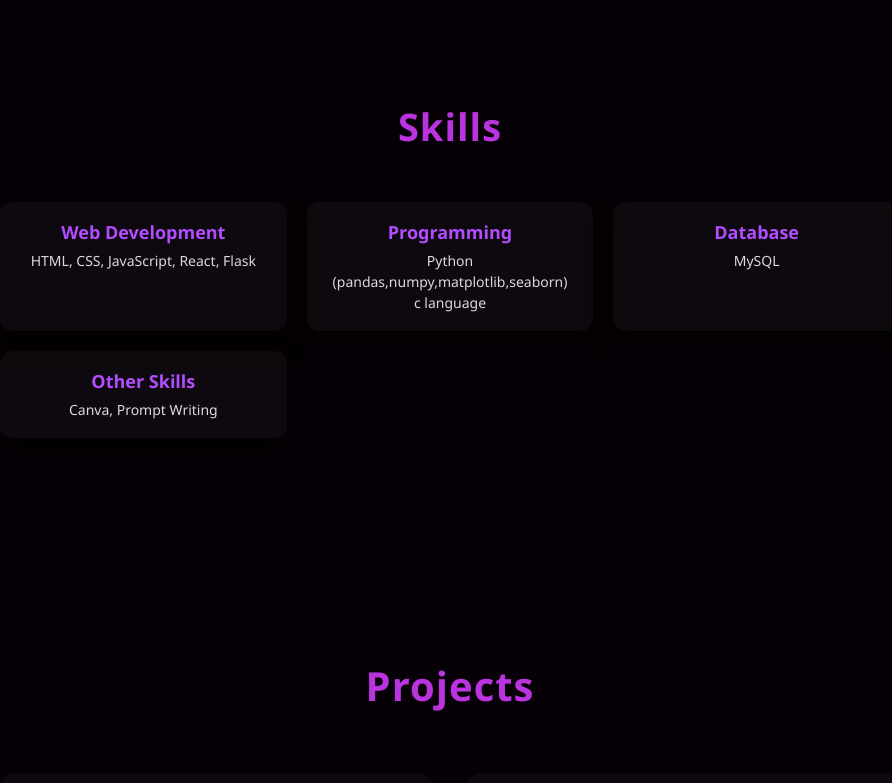
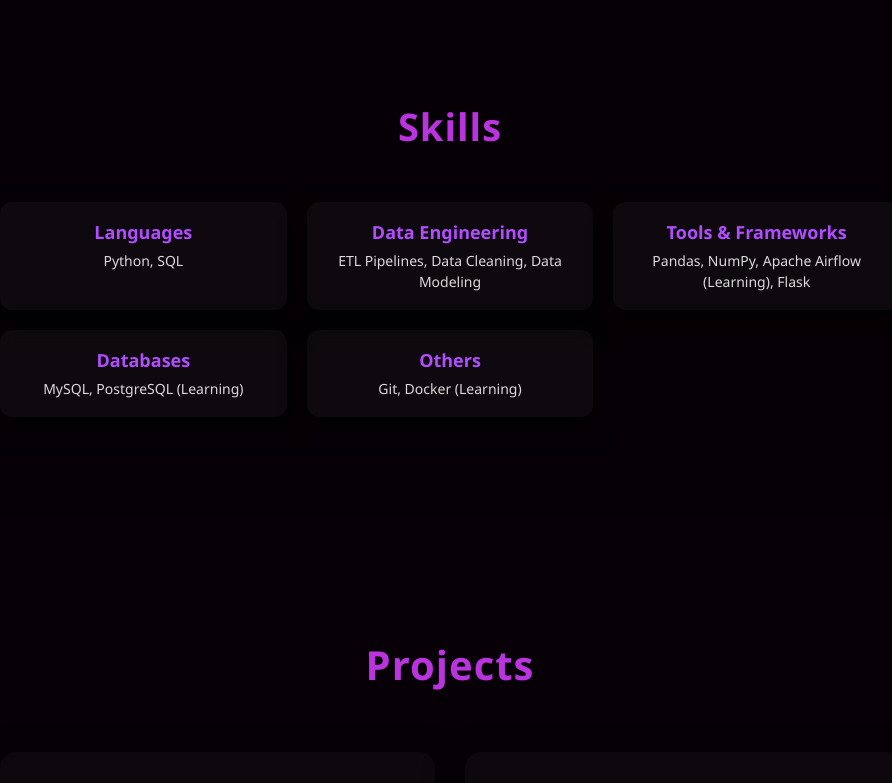
Before and after one commit to METHUNSM001/methun_portfolio, a React (Create React App) app: page / in a window 1280 px wide. Shown: the part 1777-2560 px from the top of the page, without its empty margins (190-1082 px from the left). Built offline with nearby package versions, Linux system fonts and the light colour scheme.

Commit message:
Update skills.js

```diff
--- a/src/components/skills.js
+++ b/src/components/skills.js
@@ -1,33 +1,39 @@
 import "../styles/skills.css";
 
 function Skills() {
-  return (<section id="skills" className="skills">
+  return (
+    <section id="skills" className="skills">
       <h2>Skills</h2>
 
       <div className="skill-group-container">
+
         <div className="skill-group">
-      <h3>Web Development</h3>
-      <p>HTML, CSS, JavaScript, React, Flask</p>
+          <h3>Languages</h3>
+          <p>Python, SQL</p>
         </div>
 
         <div className="skill-group">
-      <h3>Programming</h3>
-      <p>Python (pandas,numpy,matplotlib,seaborn)</p>
-      <p>c language</p>
+          <h3>Data Engineering</h3>
+          <p>ETL Pipelines, Data Cleaning, Data Modeling</p>
         </div>
 
         <div className="skill-group">
-      <h3>Database</h3>
-      <p>MySQL</p>
+          <h3>Tools & Frameworks</h3>
+          <p>Pandas, NumPy, Apache Airflow (Learning), Flask</p>
         </div>
 
         <div className="skill-group">
-      <h3>Other Skills</h3>
-      <p>Canva, Prompt Writing</p>
+          <h3>Databases</h3>
+          <p>MySQL, PostgreSQL (Learning)</p>
         </div>
+
+        <div className="skill-group">
+          <h3>Others</h3>
+          <p>Git, Docker (Learning)</p>
+        </div>
+
       </div>
     </section>
-
   );
 }
 
```
Lines whose indentation alone changed are shown as unchanged.
